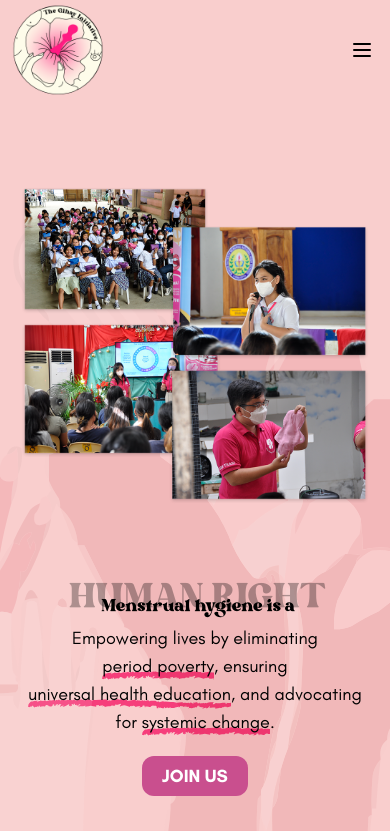
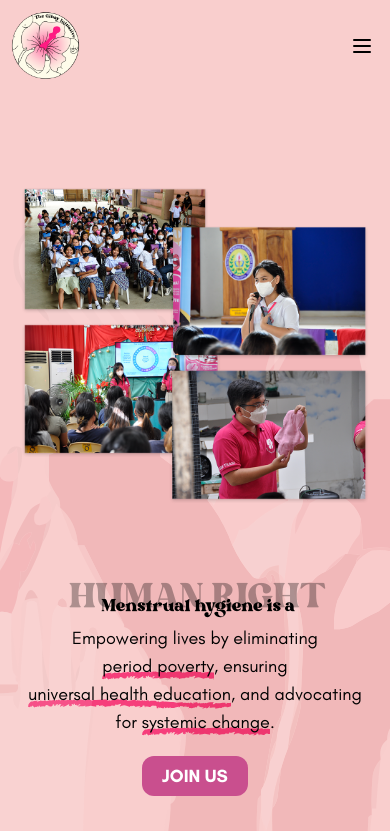
Before and after one commit to blurridge/Gihay, an Astro site: page / in a window 390 px wide. Shown: the top 831 px of the page. Built offline with nearby package versions, Linux system fonts and the light colour scheme; Astro itself is replaced by a stand-in of ours.

Commit message:
chore: made mobile navbar thinner

```diff
--- a/src/components/react-ui/Navbar.tsx
+++ b/src/components/react-ui/Navbar.tsx
@@ -18,7 +18,7 @@ export const NavbarComponent = () => {
   if (mobile) {
     return (
       <nav
-        className={`fixed top-0 left-0 right-0 z-50 w-full bg-gihay-bg ${
+        className={`fixed top-0 left-0 right-0 z-50 w-full bg-gihay-bg py-2 ${
           !top && `shadow-lg`
         }`}
       >
@@ -27,7 +27,7 @@ export const NavbarComponent = () => {
             <img
               className="ml-2"
               src={gihay_logo.src}
-              width="100"
+              width="75"
               alt="Gihay logo"
             />
           </a>
```
